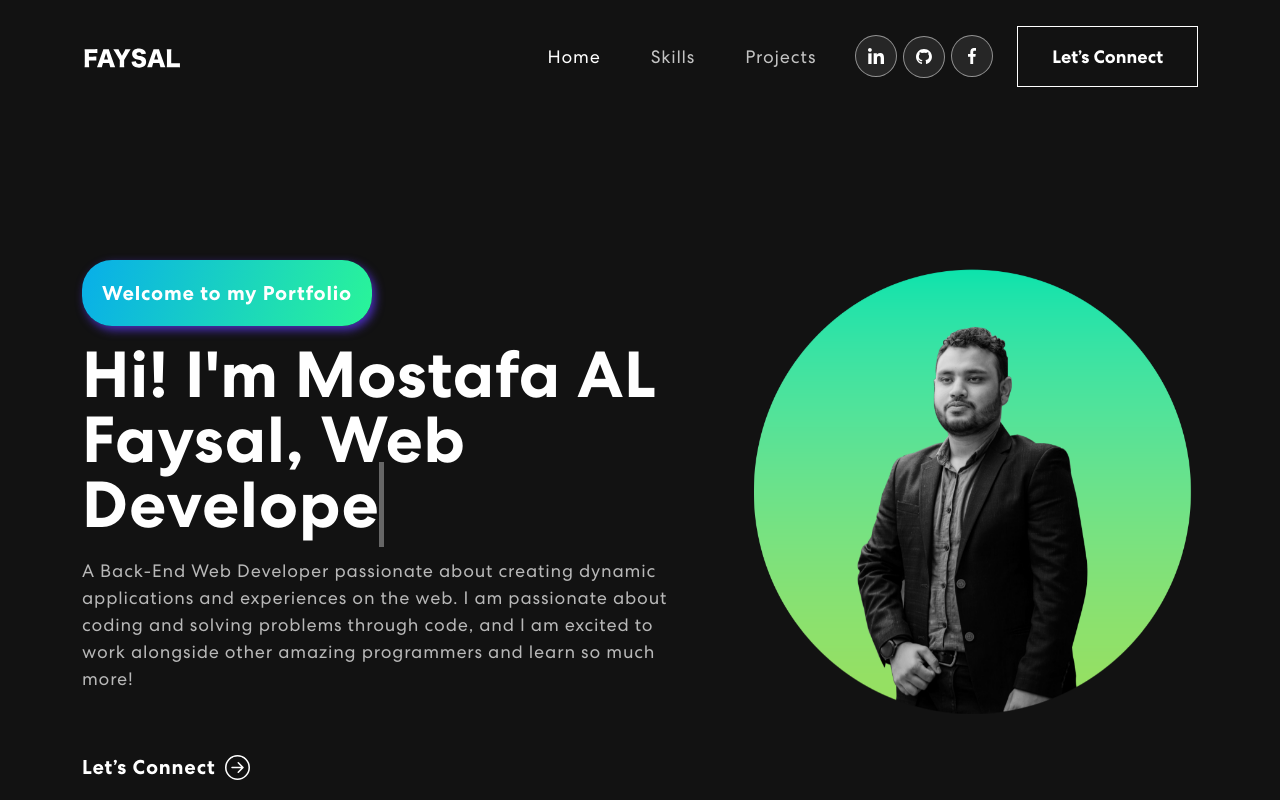
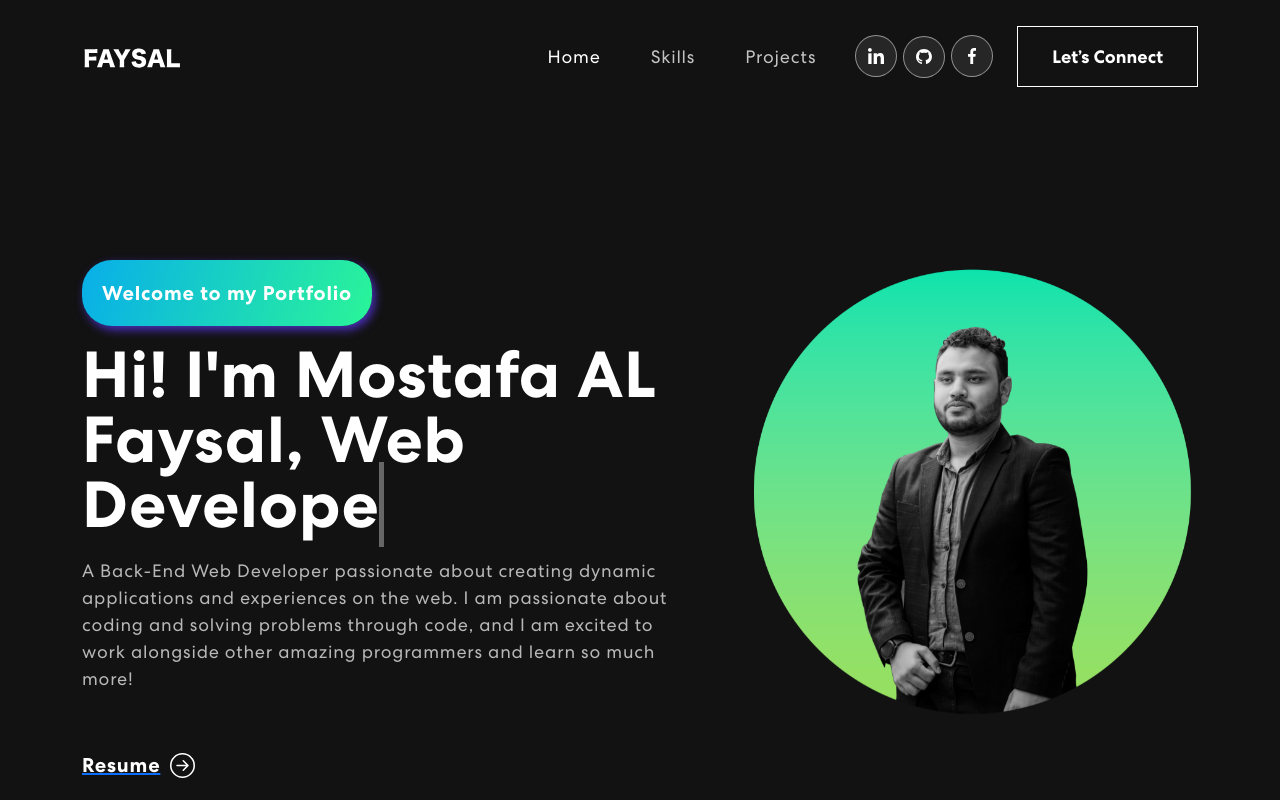
Before and after one commit to mostafaalfaysal/foysal, a React (Create React App) app: page / in a window 1280 px wide. Shown: the top 800 px of the page. Built offline with nearby package versions, Linux system fonts and the light colour scheme; no server answers.

Commit message:
Added Resume

```diff
--- a/src/components/Banner.js
+++ b/src/components/Banner.js
@@ -1,6 +1,7 @@
 import { useState, useEffect } from "react";
 import { Container, Row, Col } from "react-bootstrap";
 import headerImg from "../assets/img/ban.png";
+import CV from "../assets/Resume of Mostafa AL Faysal.pdf";
 import { ArrowRightCircle } from 'react-bootstrap-icons';
 import 'animate.css';
 import TrackVisibility from 'react-on-screen';
@@ -59,7 +60,7 @@ export const Banner = () => {
                 <span className="tagline">Welcome to my Portfolio</span>
                 <h1>{`Hi! I'm Mostafa AL Faysal,`} <span className="txt-rotate" dataPeriod="1000" data-rotate='[ "Web Developer", "Web Designer"]'><span className="wrap">{text}</span></span></h1>
                   <p>A Back-End Web Developer passionate about creating dynamic applications and experiences on the web. I am passionate about coding and solving problems through code, and I am excited to work alongside other amazing programmers and learn so much more!</p>
-                <button onClick={() => console.log('#connect')}>Let’s Connect <ArrowRightCircle size={25} /></button>
+                <a href={CV}><button onClick={() => console.log('#connect')}>Resume<ArrowRightCircle size={25} /></button></a>
               </div>}
             </TrackVisibility>
           </Col>
```
Also changed, not shown: 1 other file (tests, documents, lock files or other folders).
